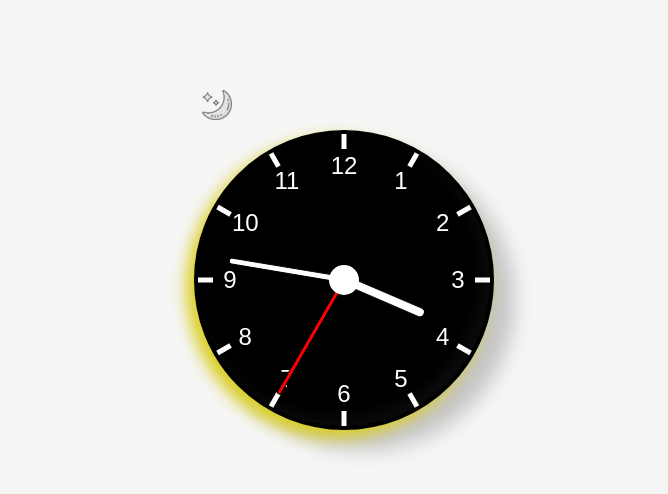
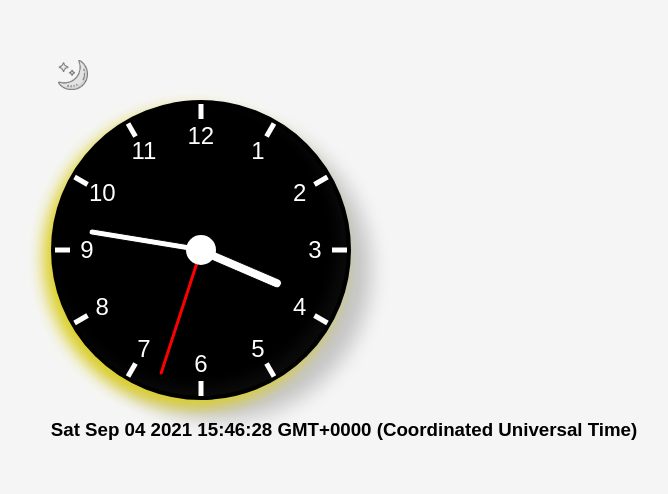
Before and after one commit to chrisclarkedev/react_clock, a React (Create React App) app: page / in a window 1280 px wide. Shown: the part 152-646 px from the top of the page, without its empty margins (296-964 px from the left). Built offline with nearby package versions, Linux system fonts and the light colour scheme.

Commit message:
created current time component to display current date, month, year, day and time, set it through state to display on page

```diff
--- a/src/App.css
+++ b/src/App.css
@@ -25,6 +25,22 @@ body.light {
 body.dark {
   background-color: var(--black);
 }
+
+/* h3 {
+  color: var(--green);
+  justify-content: center;
+  align-items: center;
+  display: flex;
+  color: var(color);
+}
+
+h3.light {
+  color: var(--black);
+}
+
+h3.dark {
+  color: var(--white);
+} */
 
 .clock {
   color: white;
@@ -169,7 +185,7 @@ body.dark {
 }
 .clock .hand.minute {
   width: 7px;
-  height: 40%;
+  height: 39%;
   background-color: white;
 }
 .clock .hand.hour {
--- a/src/App.js
+++ b/src/App.js
@@ -1,6 +1,7 @@
 import React, { Component } from 'react';
 import Clock from './components/Clock';
 import DarkMode from './components/DarkMode';
+import CurrentTime from './components/CurrentTime';
 import './App.css';
 import { render } from 'react-dom';
 
@@ -46,6 +47,7 @@ class App extends Component {
             minutesTimer={minutesTimer}
             hoursTimer={hoursTimer}
           />
+          <CurrentTime />
         </div>
       </>
     );
--- /dev/null
+++ b/src/components/CurrentTime.js
@@ -0,0 +1,19 @@
+import React, { Component } from 'react';
+import { render } from 'react-dom';
+
+class CurrentTime extends Component {
+  constructor() {
+    super();
+    this.state = {
+      currentDateTime: Date().toLocaleString(),
+    };
+  }
+  render() {
+    return (
+      <div>
+        <h3>{this.state.currentDateTime}</h3>
+      </div>
+    );
+  }
+}
+export default CurrentTime;
```
